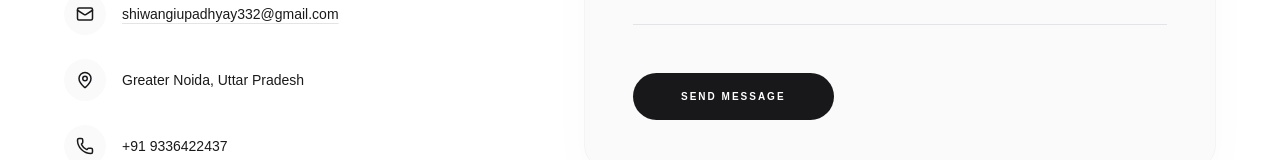
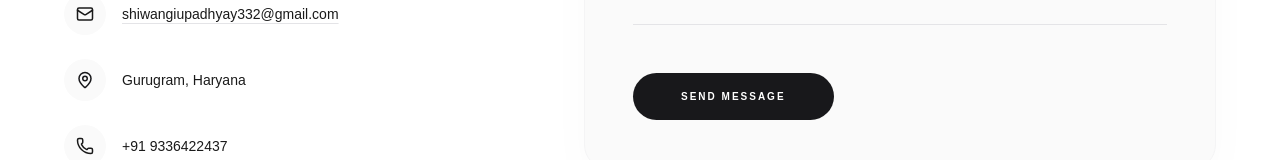
Before and after one commit to shiwangi-upadhyay/portfolio, a Next.js app: page / in a window 1280 px wide. Shown: the part 5397-5557 px from the top of the page. Built offline with nearby package versions, Linux system fonts and the light colour scheme.

Commit message:
Update location in contact component from Greater Noida to Gurugram

```diff
--- a/src/components/contact.jsx
+++ b/src/components/contact.jsx
@@ -143,7 +143,7 @@ const Contact = () => {
                 <div className="p-3 rounded-full bg-zinc-50 text-zinc-900">
                   <MapPin size={18} />
                 </div>
-                <span>Greater Noida, Uttar Pradesh</span>
+                <span>Gurugram, Haryana</span>
               </div>
               <a
                 href="tel:+919336422437"
```
